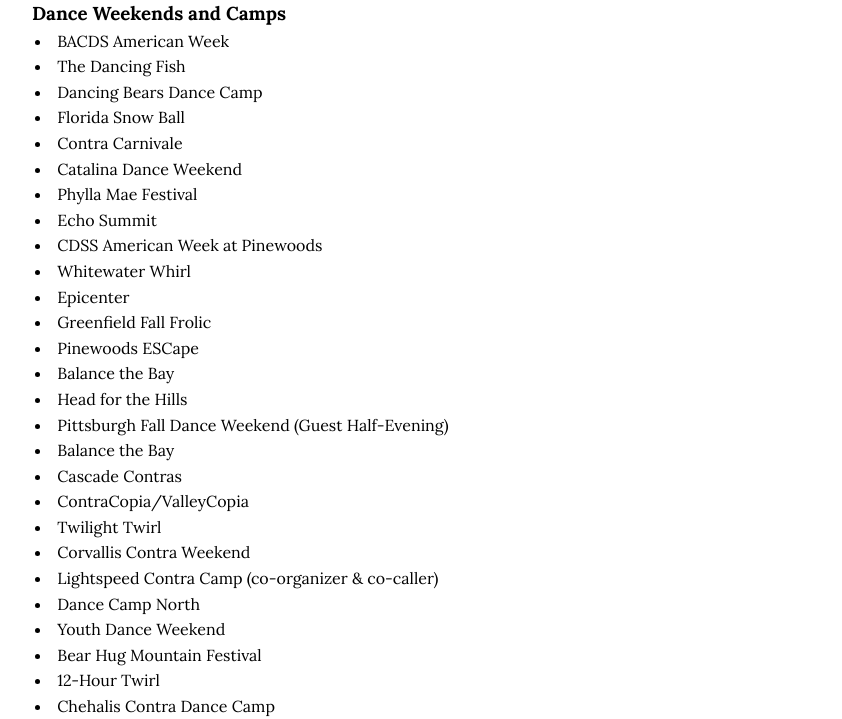
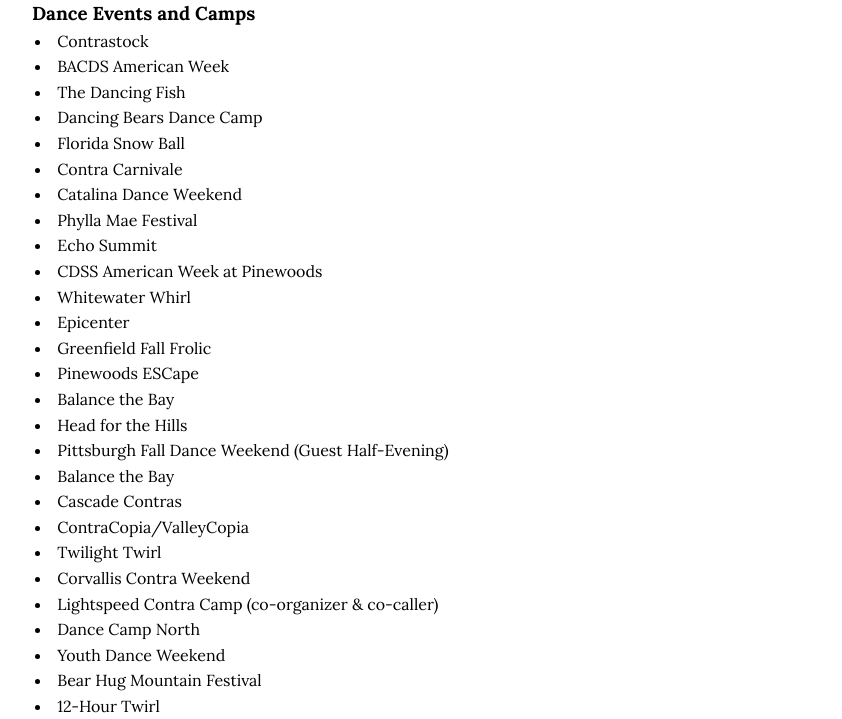
Before and after one commit to mdkarcher/michaelkarchercalling, a plain HTML site: page experience.html in a window 1280 px wide. Shown: the part 179-898 px from the top of the page, without its empty margins (218-1060 px from the left). Drawn offline with Linux system fonts and the light colour scheme.

Commit message:
Added Contrastock to Experiences

```diff
--- a/experience.html
+++ b/experience.html
@@ -35,8 +35,9 @@
             <div id="content">
                 <h2 id="content_title">Calling Experience</h2>
                 <div class="experience_category">
-                    <h3>Dance Weekends and Camps</h3>
+                    <h3>Dance Events and Camps</h3>
                     <ul>
+                        <li>Contrastock</li>
                         <li>BACDS American Week</li>
                         <li>The Dancing Fish</li>
                         <li>Dancing Bears Dance Camp</li>
```
